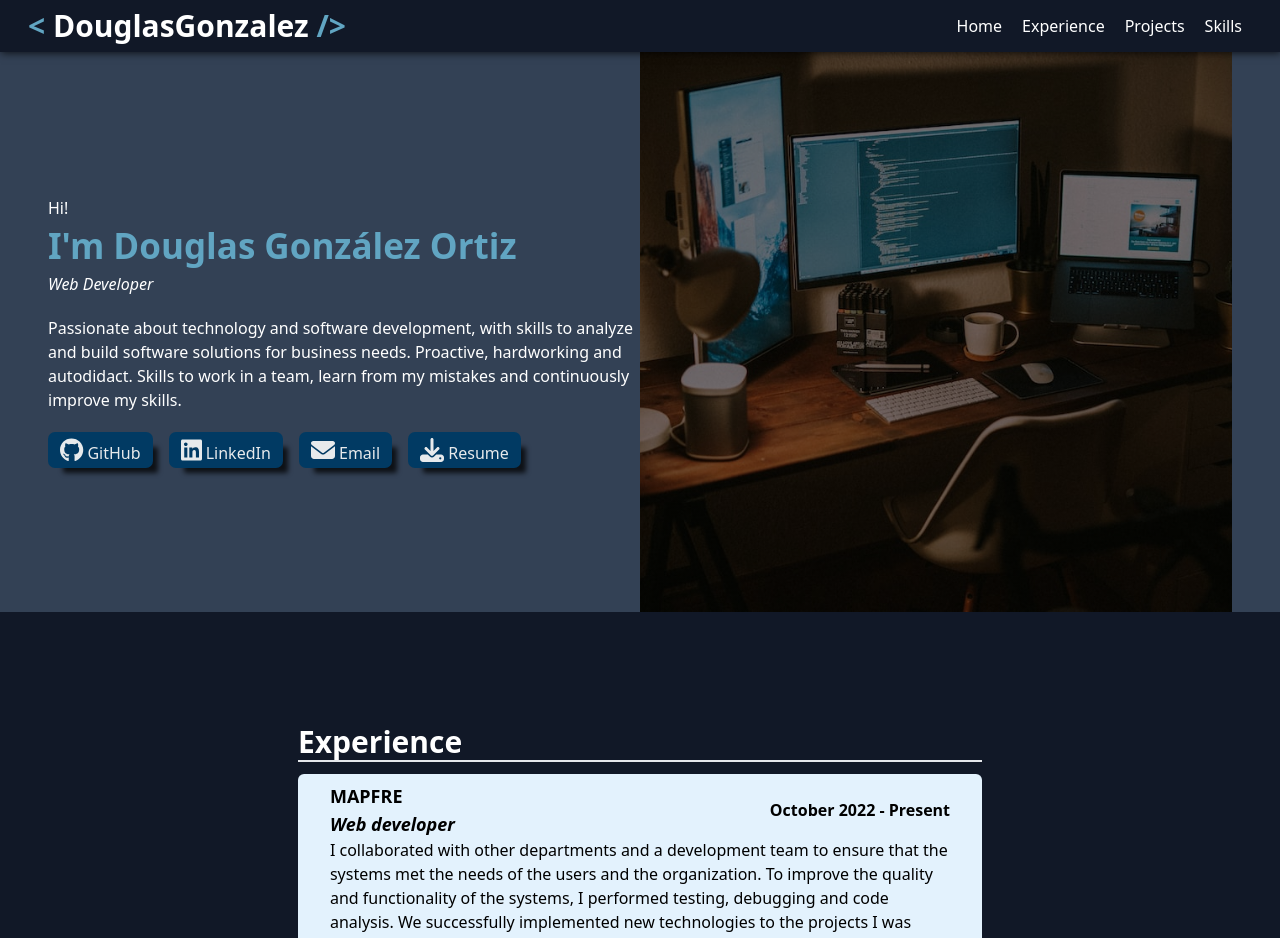
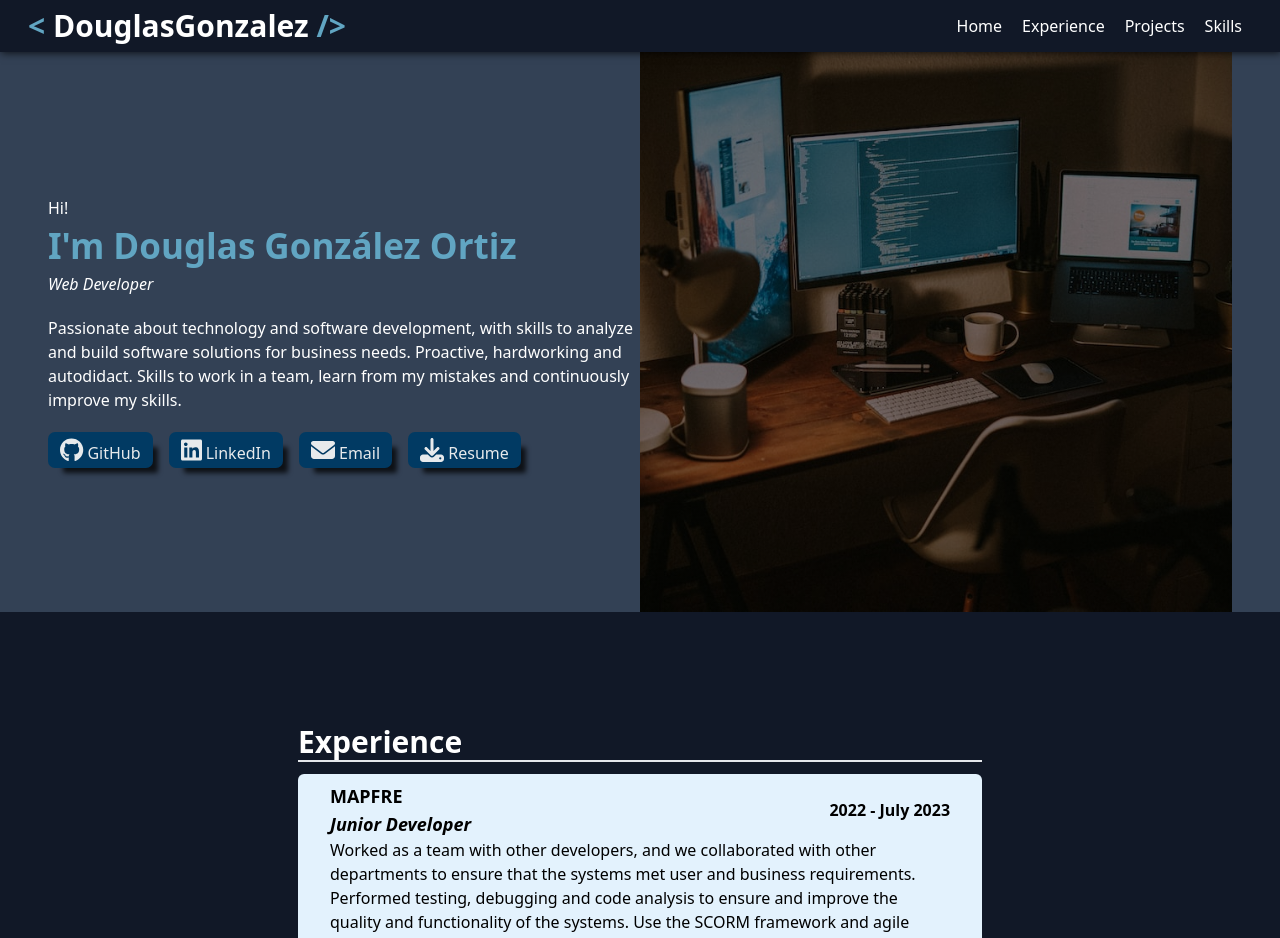
Before and after one commit to DouglasG04/portfolio.app, an Angular app: page / in a window 1280 px wide. Shown: the top 938 px of the page. Built offline with nearby package versions, Linux system fonts and the light colour scheme.

Commit message:
Fix experience section

```diff
--- a/src/app/components/experience/experience.component.html
+++ b/src/app/components/experience/experience.component.html
@@ -5,15 +5,15 @@
     <div class="company flex md:flex-row md:justify-between justify-center flex-col items-center w-full px-6">
       <div class="md:text-start text-center">
         <h3 class="text-lg font-bold">MAPFRE</h3>
-        <h3 class="text-lg font-semibold italic">Web developer</h3>
+        <h3 class="text-lg font-semibold italic">Junior Developer</h3>
       </div>
-      <p class="font-semibold">October 2022 - Present</p>
+      <p class="font-semibold">2022 - July 2023</p>
     </div>
     <div class="description px-6">
-      <p>I collaborated with other departments and a development team to ensure that the systems met the needs of the
-        users and the organization. To improve the quality and functionality of the systems, I performed testing,
-        debugging and code analysis. We successfully implemented new technologies to the projects I was tasked with to
-        increase productivity and efficiency.
+      <p>Worked as a team with other developers, and we collaborated with other departments to ensure that the systems
+        met user and business requirements. Performed testing, debugging and code analysis to ensure and improve the
+        quality and functionality of the systems. Use the SCORM framework and agile methodologies to develop interactive
+        educational content and manage projects efficiently.
       </p>
       <div class="description-tecnologies mt-2">
         <fa-icon class="px-1 text-2xl text-[--mediumblue]" *ngFor="let item of experienceTecnologies"
--- a/src/app/components/home/home.component.html
+++ b/src/app/components/home/home.component.html
@@ -1,4 +1,5 @@
-<header id="desktop-header" class="flex justify-between items-center py-2 lg:px-7 animate__animated animate__fadeInDown">
+<header id="desktop-header"
+  class="flex justify-between items-center py-2 lg:px-7 animate__animated animate__fadeInDown">
   <a href="#" class="md:text-3xl text-2xl text-white font-bold lg:ml-0 ml-3">
     <span class="text-[--lightblue] text-3xl font-bold">
       < </span> DouglasGonzalez <span class="text-[--lightblue] text-3xl font-bold">/></span>
@@ -76,7 +77,7 @@
   <app-technologies></app-technologies>
 
 </div>
-<footer class="flex justify-center items-center  lg:h-[10vh] bg-[--body2]">
+<footer class="flex justify-center items-center md:h-[10vh] h-[8vh] bg-[--body2]">
   <div class="flex lg:flex-col justify-center items-center">
     <p class="font-bold lg:mr-0 mr-2">Develop with</p>
     <fa-icon class="text-5xl" [icon]="devWith"></fa-icon>
--- a/src/app/components/technologies/technologies.component.ts
+++ b/src/app/components/technologies/technologies.component.ts
@@ -32,7 +32,7 @@ export class TechnologiesComponent {
     },
     {
       icon: faDatabase,
-      description: "SQL"
+      description: "PL SQL Oracle"
     },
     {
       icon: faGit,
```
Also changed, not shown: 7 other files (tests, documents, lock files or other folders).
